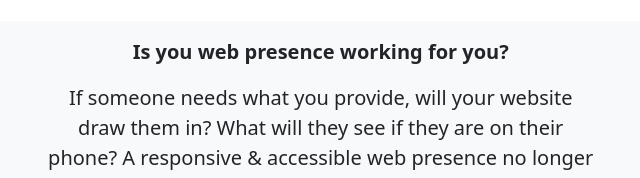
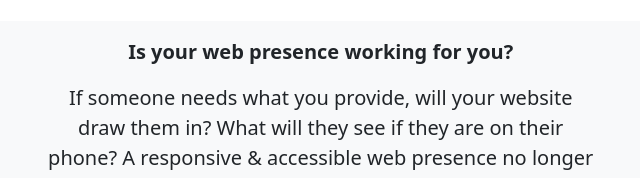
Before and after one commit to niinii123/MY-JUBILEE-PROJECT, a plain HTML site: page index.html in a window 1280 px wide. Shown: the part 464-642 px from the top of the page, 498-1138 px from the left. Drawn offline with nearby package versions, Linux system fonts and the light colour scheme.

Commit message:
changes you to your

```diff
--- a/index.html
+++ b/index.html
@@ -139,7 +139,7 @@
                     <div class="container">
                         <div class="row">
                             <div class="col-md-12 bg-light text-dark text-center p-3">
-                                <p class="lead question">Is you web presence working for you?</p>
+                                <p class="lead question">Is your web presence working for you?</p>
                                 <p class="lead">
                                     If someone needs what you provide, will your website <br>
                                     draw them in? What will they see if they are on their <br>
```
